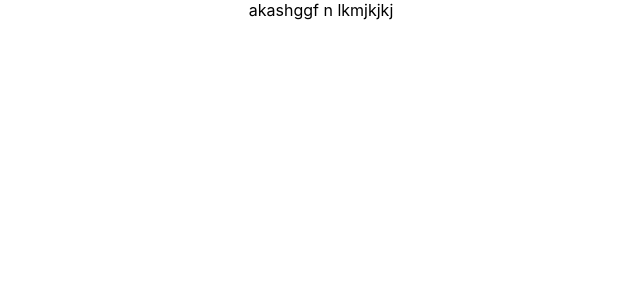
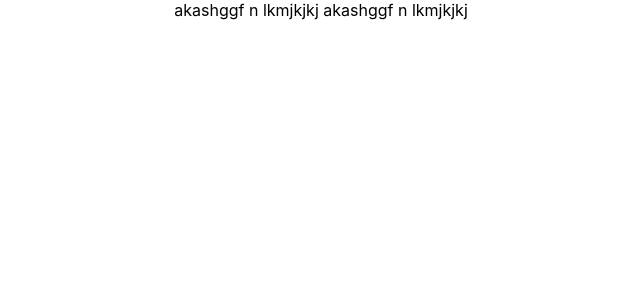
Before and after one commit to akashsdk/fahim-job2, a React (Create React App) app: page / in a window 1280 px wide. Shown: the top 300 px of the page, without its empty margins (319-959 px from the left). Built offline with nearby package versions, Linux system fonts and the light colour scheme.

Commit message:
Update App.js

```diff
--- a/src/App.js
+++ b/src/App.js
@@ -10,6 +10,14 @@ function App() {
 
 
 lkmjkjkj
+
+
+akashggf n
+
+
+
+
+lkmjkjkj
     </div>
   );
 }
```
